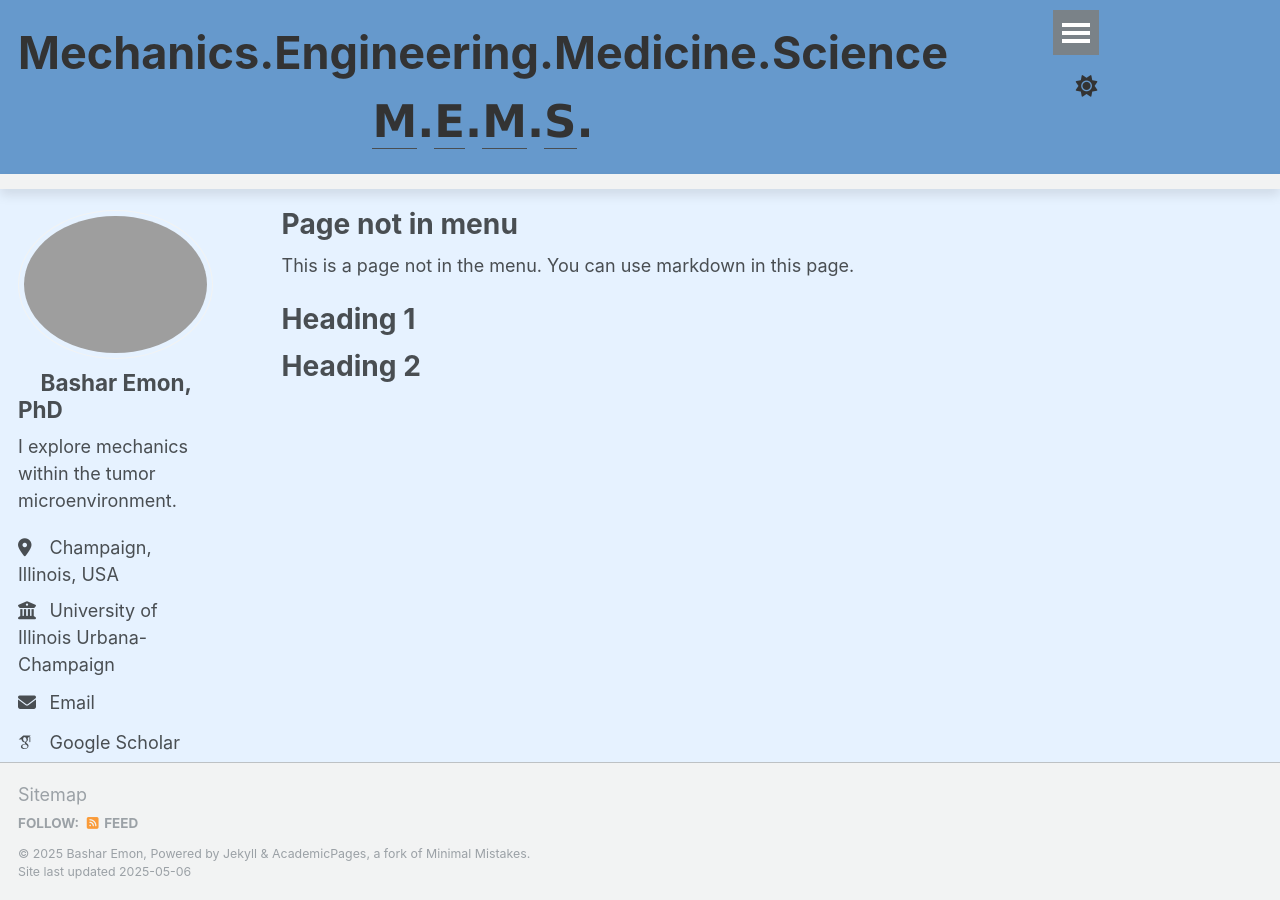
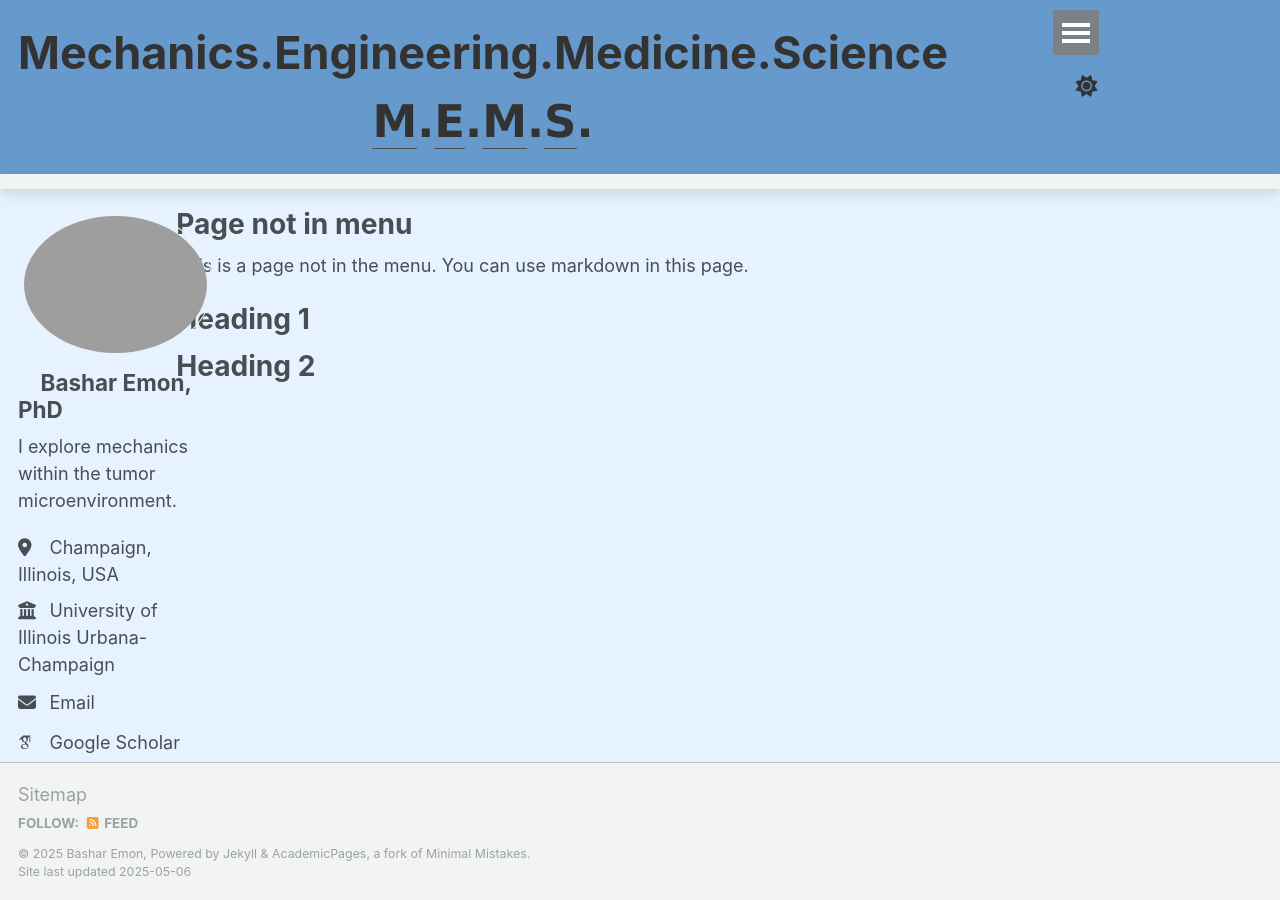
Before and after one commit to BasharEmon/BasharEmon.github.io, a Jekyll site: the page built from _pages/non-menu-page.md, in a window 1280 px wide. Built offline with Jekyll 4.4.1, drawn with Linux system fonts in a browser that asks for light colours; some web fonts are replaced.

Commit message:
Update _page.scss

```diff
--- a/_sass/layout/_page.scss
+++ b/_sass/layout/_page.scss
@@ -18,9 +18,9 @@
 
 .page {
   @include breakpoint($large) {
-    @include span(10 of 12 last);
+    @include span(11 of 12 last);
     @include prefix(0.5 of 12);
-    @include suffix(2 of 12);
+    //@include suffix(2 of 12);
   }
 
   .page__inner-wrap {
```
